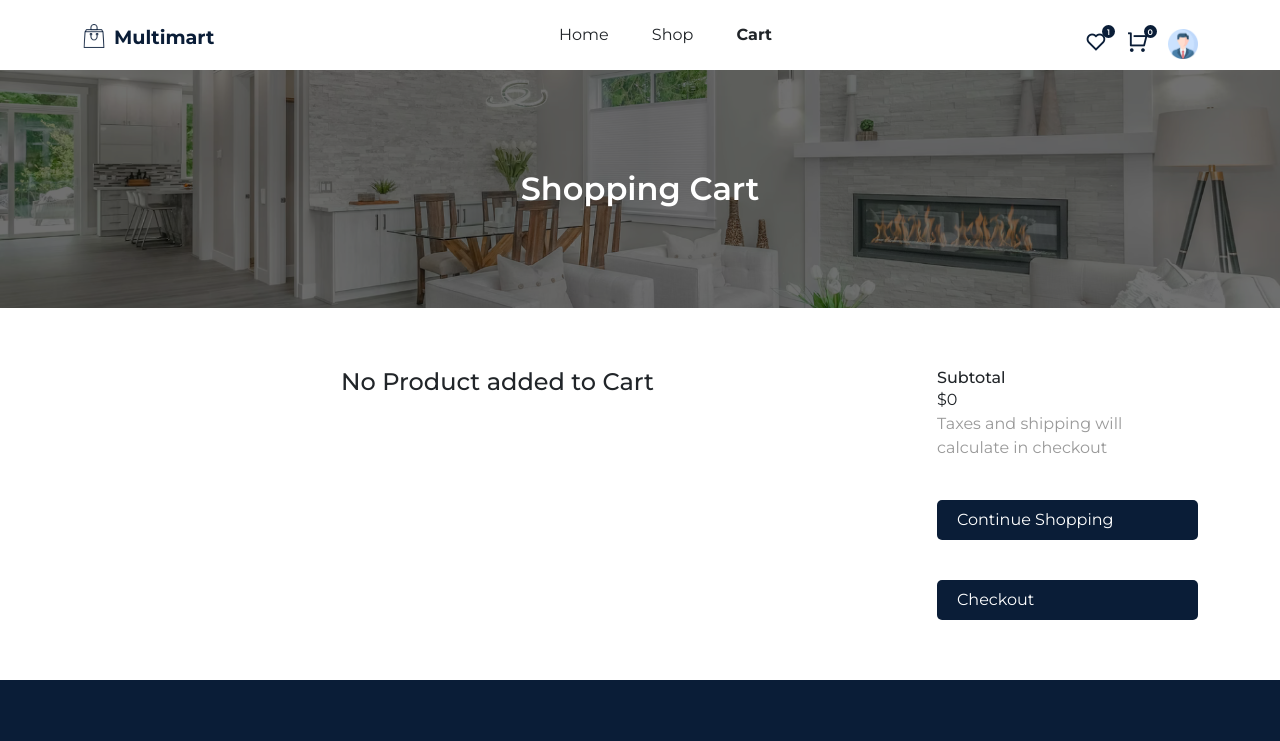
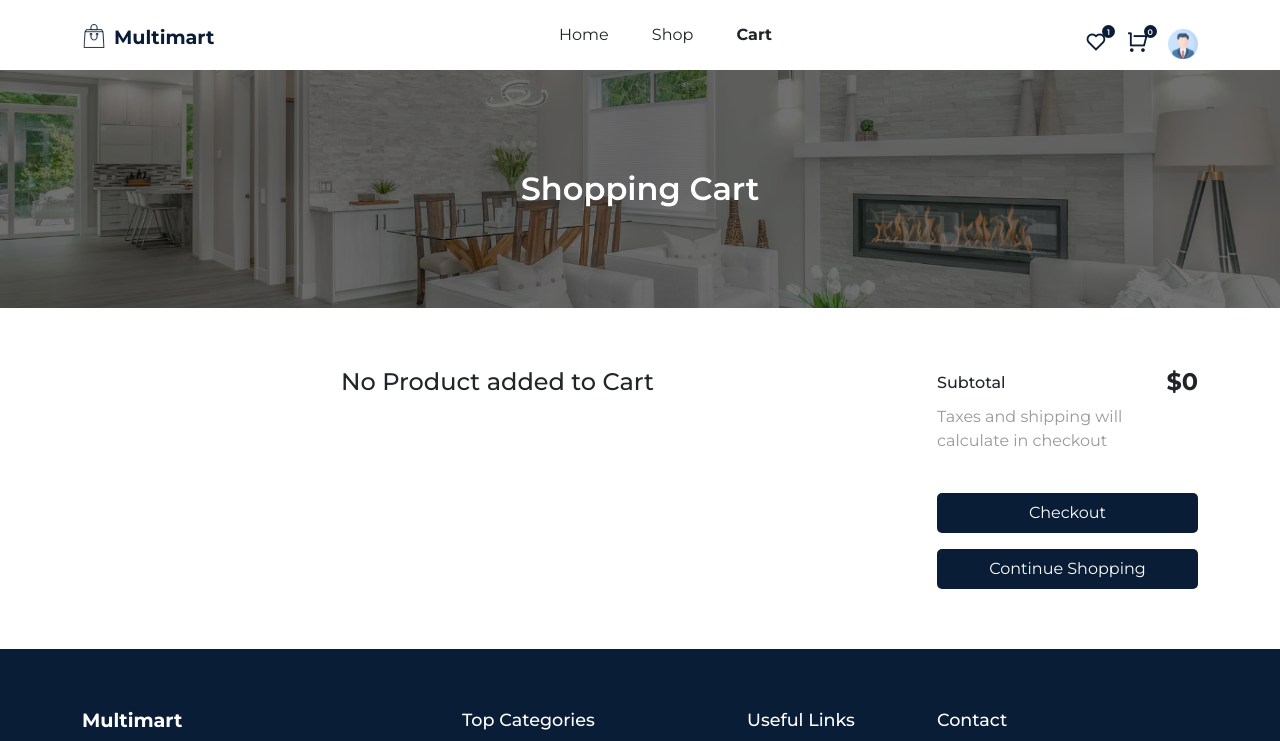
Before and after one commit to dovanminhquan0505/Furniture-Ecommerce, a React (Create React App) app: page /cart in a window 1280 px wide. Shown: the top 741 px of the page. Built offline with nearby package versions, Linux system fonts and the light colour scheme.

Commit message:
complete cart form

```diff
--- a/src/Screens/Cart.jsx
+++ b/src/Screens/Cart.jsx
@@ -46,13 +46,22 @@
 
                         <Col lg="3">
                             <div>
-                                <h6>Subtotal</h6>
-                                <span>${totalAmount}</span>
+                                <h6 className="d-flex align-items-center justify-content-between">
+                                    Subtotal
+                                    <span className="fs-4 fw-bold">
+                                        ${totalAmount}
+                                    </span>
+                                </h6>
                             </div>
-                            <p>Taxes and shipping will calculate in checkout</p>
+                            <p className="fs-6 mt-2">Taxes and shipping will calculate in checkout</p>
                             <div>
-                                <div className="buy__btn"><Link to="/shop">Continue Shopping</Link></div>
-                                <div className="buy__btn"><Link to="/checkout">Checkout</Link></div>
+                                <button className="buy__btn w-100">
+                                    <Link to="/checkout">Checkout</Link>
+                                </button>
+
+                                <button className="buy__btn w-100 mt-3">
+                                    <Link to="/shop">Continue Shopping</Link>
+                                </button>
                             </div>
                         </Col>
                     </Row>
```
